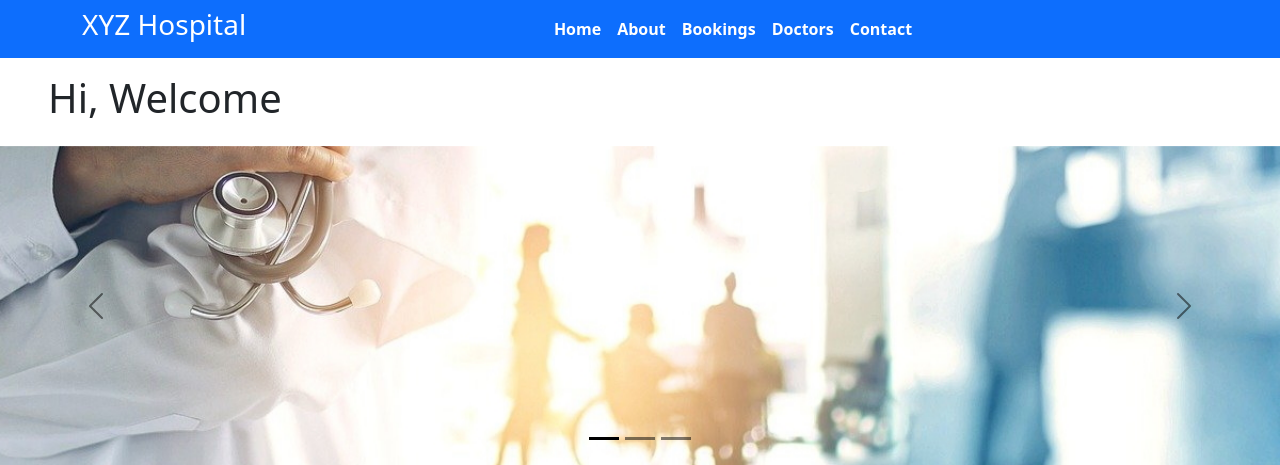
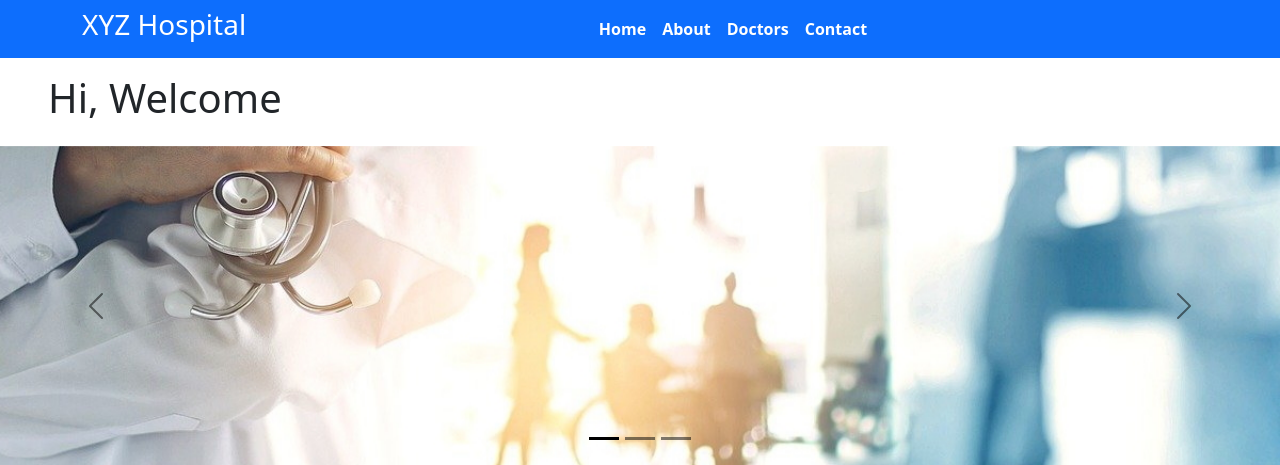
Before and after one commit to alenrinny288/Hospital-website, a Django app: page / in a window 1280 px wide. Shown: the top 465 px of the page. Run offline with Django 5.2, Linux system fonts and the light colour scheme; data comes from the database, SQL or seed files in the repository; some libraries are stand-ins or nearby versions.

Commit message:
Bookings page removed

```diff
--- a/project1/Home/urls.py
+++ b/project1/Home/urls.py
@@ -4,8 +4,7 @@ from . import views
 urlpatterns = [
     path('', views.index,name='Home'),
     path('About/', views.About,name='About'),
-    path('Bookings/', views.Bookings,name='Bookings'),
-    path('Bookings2/',views.Bookings2,name='Bookings2'),
+    path('Doctor/', views.Doctor,name='Doctor'),
     path('Contact/', views.Contact,name='Contact'),
 
 
--- a/project1/Home/views.py
+++ b/project1/Home/views.py
@@ -14,14 +14,10 @@ def About(request):
         'num1': [1,2,3,4,5,6,7,8,9,0]
     }
     return render(request,'about.html',numbers)
-def Bookings(request):
+def Doctor(request):
    dict_doc={
         'doc': Doctors.objects.all()
     }
-def Bookings2(request):
-   dict_doc={
-        'doc': Doctors.objects.all()
-    }
-   return render(request,'Bookings.html',dict_doc)
+   return render(request,'doctor.html',dict_doc)
 def Contact(request):
     return render(request,'contact.html')
--- a/project1/templates/base.html
+++ b/project1/templates/base.html
@@ -39,11 +39,9 @@
             <li class="nav-item">
               <a class="nav-link text-white" href="{% url 'About'%}">About</a>
             </li>
+
             <li class="nav-item">
-              <a class="nav-link text-white" href="{% url 'Bookings'%}">Bookings</a>
-            </li>
-            <li class="nav-item">
-              <a class="nav-link text-white" href="{% url 'Bookings2'%}">Doctors</a>
+              <a class="nav-link text-white" href="{% url 'Doctor'%}">Doctors</a>
             </li>
             <li class="nav-item">
               <a class="nav-link text-white" href="{% url 'Contact'%}">Contact</a>
```
Also changed, not shown: project1/templates/bookings2.html (deleted, +0 -11 lines), project1/templates/doctor.html (renamed from project1/templates/bookings.html).
